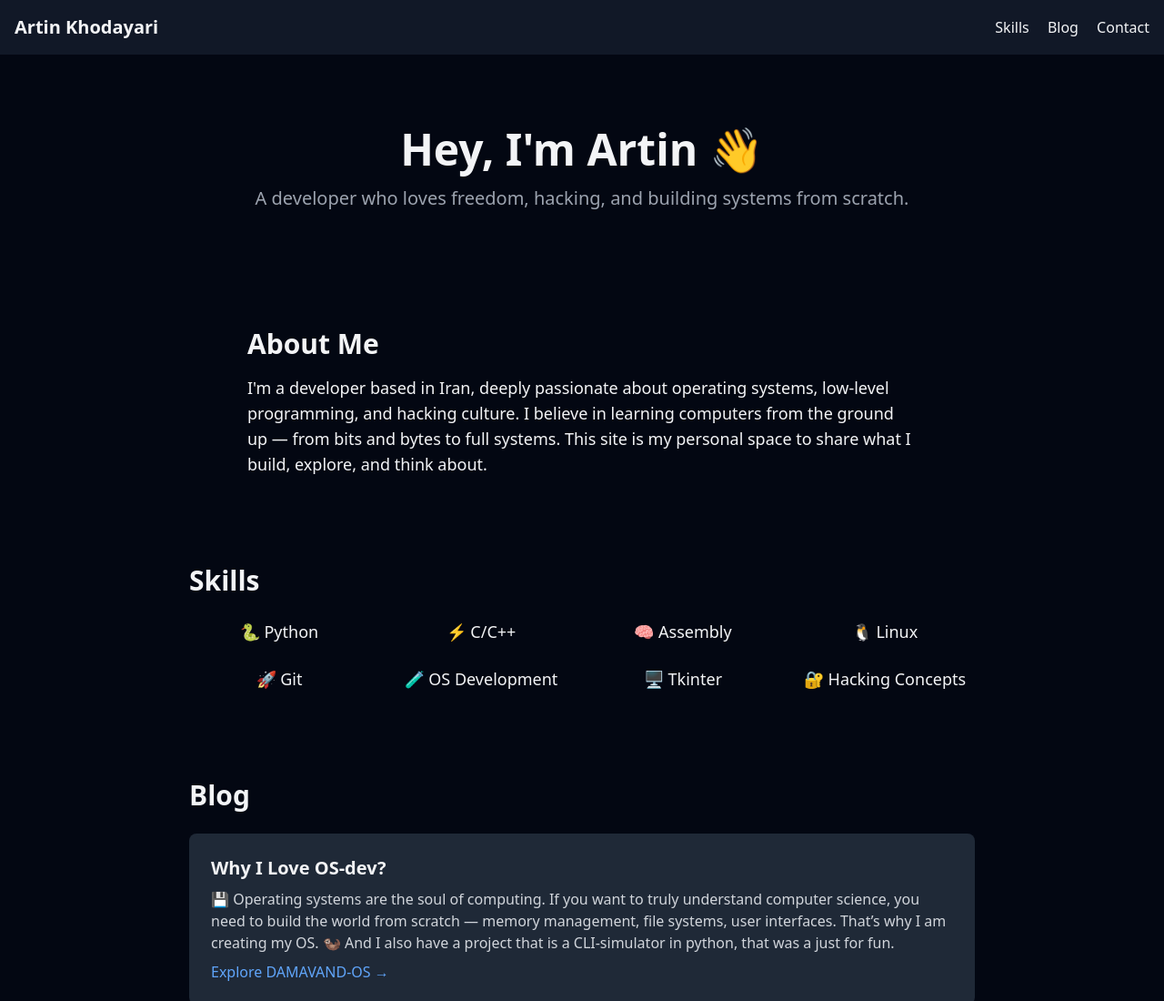
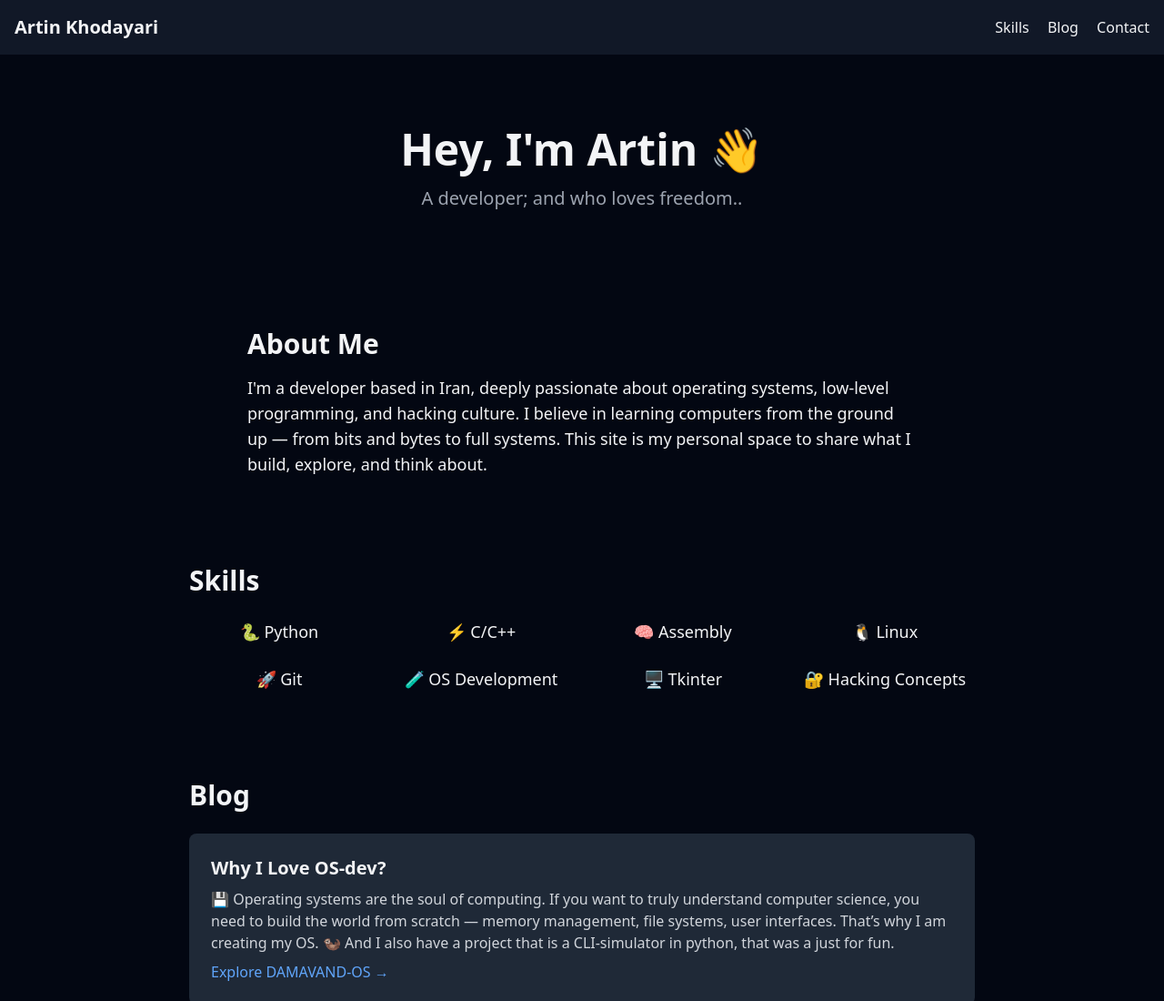
Before and after one commit to Artin-khodayari/Artin-khodayari.github.io, a plain HTML site: page index.html in a window 1280 px wide. Shown: the top 1100 px of the page at 91% size. Drawn offline with nearby package versions, Linux system fonts and the light colour scheme.

Commit message:
Update index.html

```diff
--- a/index.html
+++ b/index.html
@@ -22,7 +22,7 @@
   <!-- Hero Section -->
   <section class="text-center py-20 px-4">
     <h2 class="text-5xl font-bold mb-4">Hey, I'm Artin 👋</h2>
-    <p class="text-xl text-gray-400">A developer who loves freedom, hacking, and building systems from scratch.</p>
+    <p class="text-xl text-gray-400">A developer; and who loves freedom..</p>
   </section>
 
   <!-- About Me -->
```
